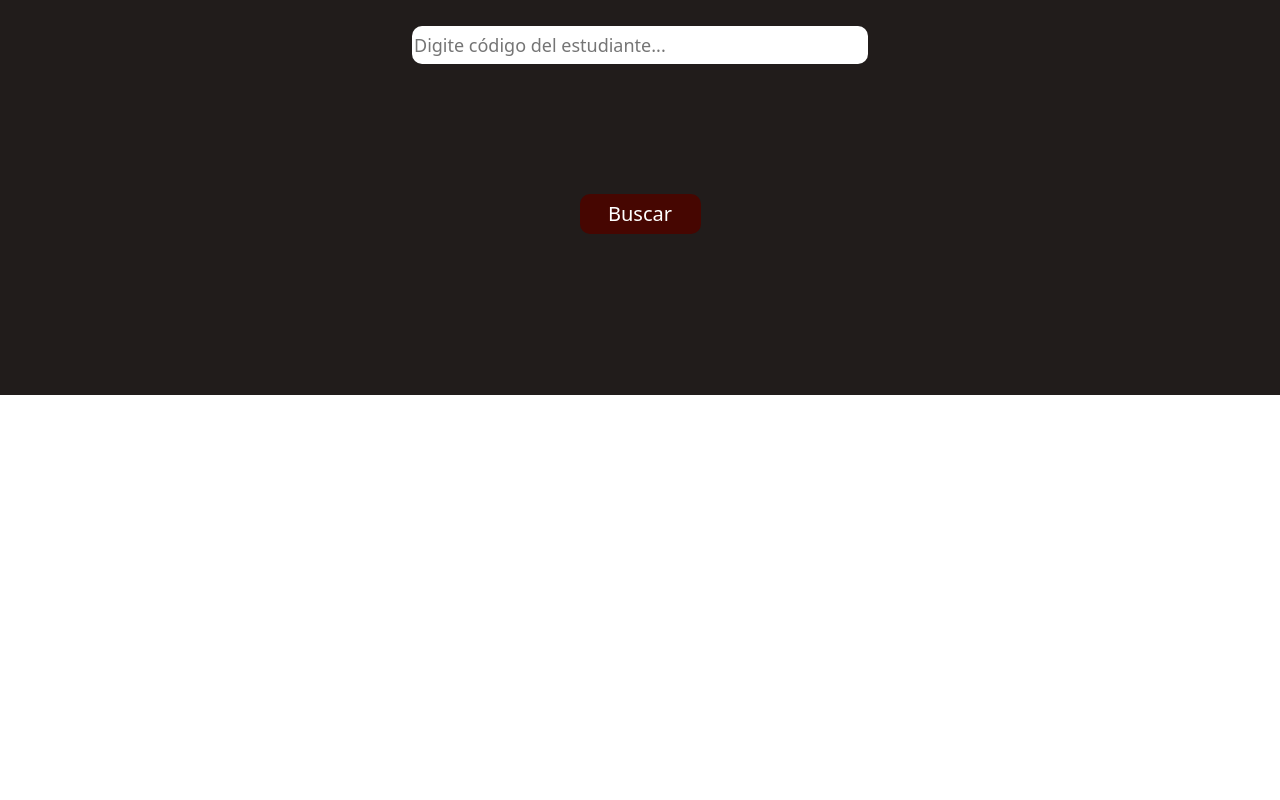
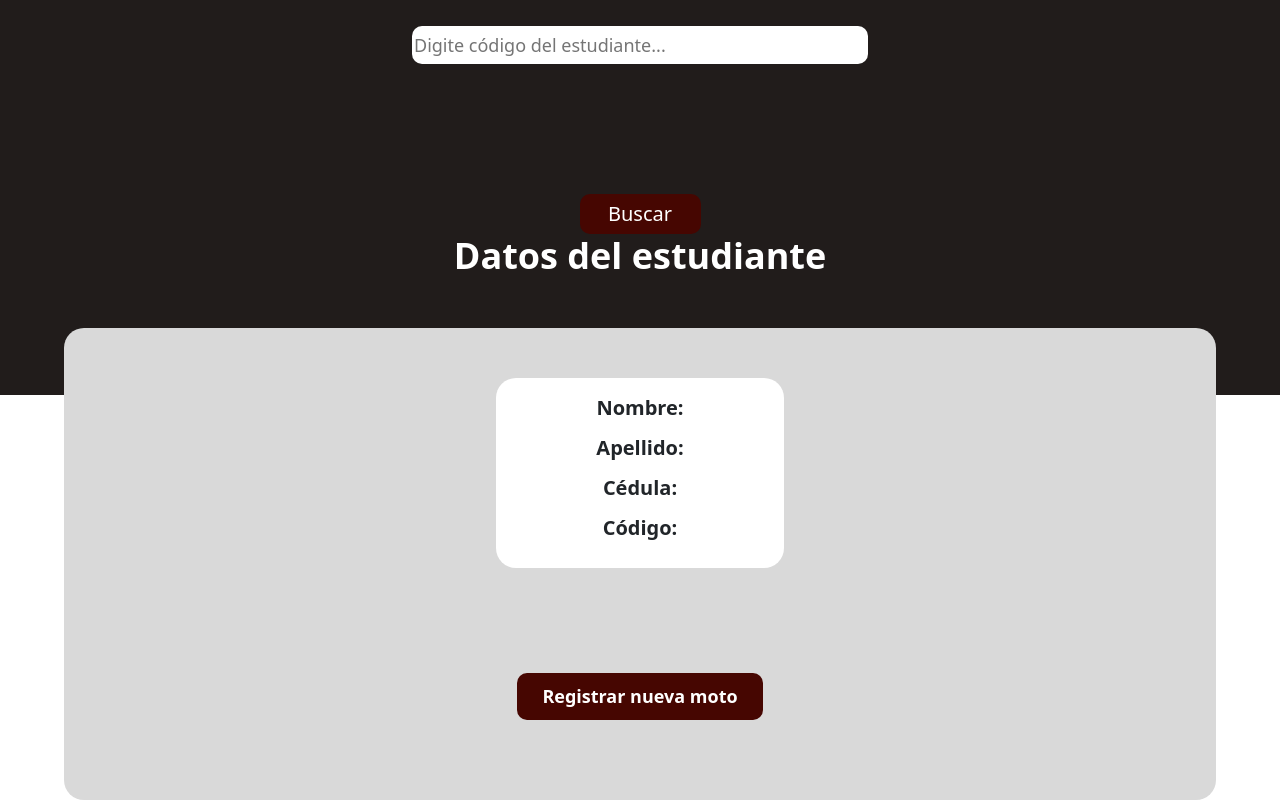
Before and after one commit to camilooorojas/control_motos, a React (Create React App) app in the folder frontend/: page / in a window 1280 px wide. Shown: the part 405-1205 px from the top of the page. Before the commit the page ends 800 px from the top, so only its background shows below. Built offline with nearby package versions, Linux system fonts and the light colour scheme.

Commit message:
list info of students and mororcycles

```diff
--- a/frontend/src/views/container/components/infoEstudiante/infoEstudiante.jsx
+++ b/frontend/src/views/container/components/infoEstudiante/infoEstudiante.jsx
@@ -2,7 +2,9 @@ import styles from './infoEstudianteStyles.module.css';
 
 import { CardEstudiante } from './components/CardStudent/CardEstudiante';
 
-function InfoEstudiante() {
+function InfoEstudiante(props) {
+  const { student,bikes } = props;
+
   const data = [
     {
       plate: "aaa",
@@ -13,22 +15,23 @@ function InfoEstudiante() {
       propertyId: 456
     }
   ]
+  console.log(bikes);
 
   return (
     <div className={styles.container}>
       <h2>Datos del estudiante</h2>
       <div className={styles.bg_white}>
         <div className={styles.student_data}>
-          <div>Nombre: </div>
-          <div>Apellido: </div>
-          <div>Cédula: </div>
-          <div>Código: </div>
+          <div>Nombre: {student?.nombre}</div>
+          <div>Apellido: {student?.apellido}</div>
+          <div>Cédula: {student?.cedula}</div>
+          <div>Código: {student?.codigo}</div>
         </div>
         <div className={styles.card_content}>
-          {data?.map(item => (
-            <CardEstudiante
-              propertyId={item.plate}
-              plate={item.propertyId}
+          {bikes?.map((item, index) => (
+            <CardEstudiante  key={index}
+              propertyId={item.id_tarjeta}
+              plate={item.placa}
             />
           ))}
         </div>
--- a/frontend/src/views/container/components/infoEstudiante/infoEstudianteStyles.module.css
+++ b/frontend/src/views/container/components/infoEstudiante/infoEstudianteStyles.module.css
@@ -7,7 +7,7 @@
 .bg_white {
     background-color: #D9D9D9;
     padding: 50px 0;
-    width: 90%;
+    width: 90vw;
     margin: auto;
     border-radius: 20px;
 }
@@ -18,9 +18,10 @@
     padding: 15px;
     width: 25%;
     margin: auto;
-    text-align: left;
+    text-align: center;
     font-size: 2rem;
     margin-bottom: 50px;
+    font-weight: bold;
 }
 
 .student_data div {
@@ -42,7 +43,7 @@
     border: none;
     padding: 10px 25px;
     font-size: 1.8rem;
-    border-radius: 5%;
+    border-radius: 1rem;
     margin-top: 25px;
     background-color: var(--red);
     color: #fff;
--- a/frontend/src/views/container/components/motosIngresadas/motosIngresadas.jsx
+++ b/frontend/src/views/container/components/motosIngresadas/motosIngresadas.jsx
@@ -3,7 +3,7 @@ import styles from './motosIngresadas.module.css';
 function MotosIngresadas() {
   return (
     <div className={styles.container}>
-      <h2>Datos del estudiante</h2>
+      <h2>Motos</h2>
     </div>
   );
 }
--- a/frontend/src/views/container/components/registroIngreso/registroIngreso.jsx
+++ b/frontend/src/views/container/components/registroIngreso/registroIngreso.jsx
@@ -1,11 +1,13 @@
 import axios from 'axios';
 import { useState } from 'react';
+import { InfoEstudiante } from '../infoEstudiante/infoEstudiante';
 import styles from './registroIngresoStyles.module.css';
 
 function RegistroIngreso(props) {
 
   const [students, setStudents] = useState([]);
   const [search, setSearch] = useState("");
+  const [bikes, setBikes] = useState([]);
   const handleSearch = ({ target: { value } }) => setSearch(value);
   const handleClick = (event) => {
     if (event.key === 'Enter') {
@@ -15,14 +17,28 @@ function RegistroIngreso(props) {
   const callApi = async (code) => {
     const res = await axios.get(`http://localhost:4000/api/students/${code}`);
     setStudents(res.data);
+    iterate();
+  }
+  const iterate = () => {
+    setBikes([]);
+    students[0]?.credential.forEach(element => {
+      loadBikeInfo(element)
+    });
+
+  }
+  const loadBikeInfo = async (code) => {
+    console.log("itera", code);
+    const res = await axios.get(`http://localhost:4000/api/credentials/${code}`);
+    setBikes(prev => [...prev, res.data]);
+    console.log(bikes);
   }
 
   return (
     <div className={"d-flex flex-column justify-content-center align-items-center"}>
       <h2>Registro Ingreso</h2>
       <input type="text" value={search} onKeyDown={handleClick} onChange={handleSearch} className={styles.inputName} placeholder="Digite código del estudiante..." />
-      <button className={styles.findButton} onClick={() => callApi(search) }>Buscar</button>
-      <h2>{students[0]?.codigo}</h2>
+      <button className={styles.findButton} onClick={() => { callApi(search)} }>Buscar</button>
+      <InfoEstudiante student={students[0]} bikes={bikes} />
     </div>
   );
 }
```
Also changed, not shown: 1 other file (tests, documents, lock files or other folders).
